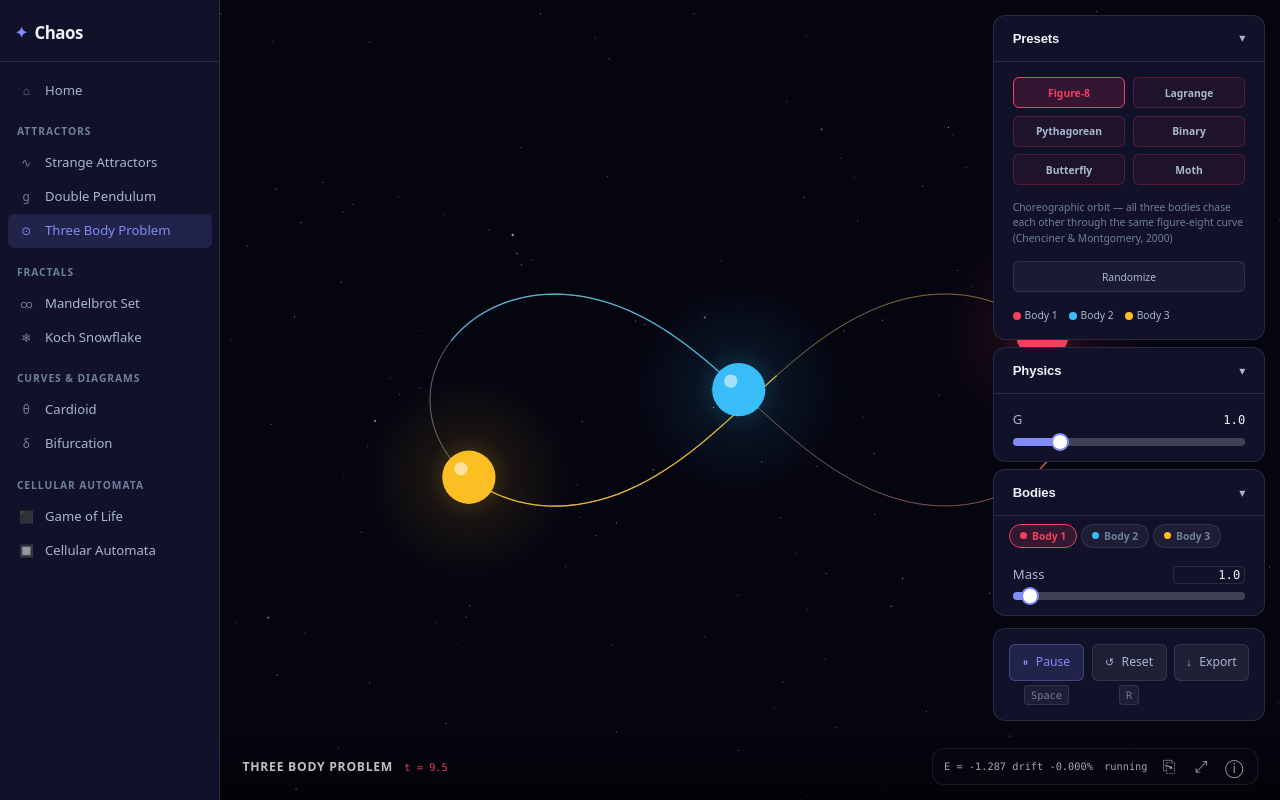
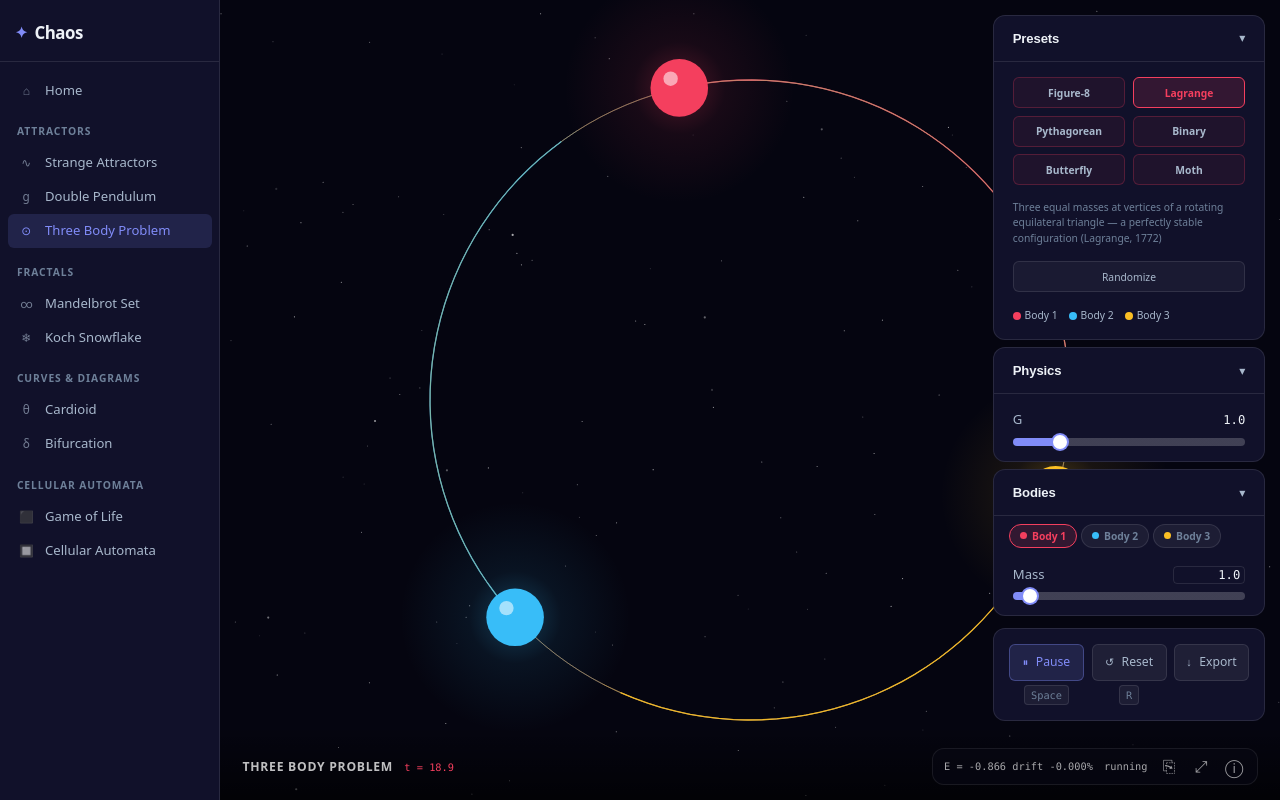
Before and after one commit to atleaarrestad/Chaos, a React (Vite) app: page /three-body in a window 1280 px wide. Built offline with nearby package versions, Linux system fonts and the light colour scheme.

Commit message:
make lagrange default preset

```diff
--- a/src/pages/ThreeBody/ThreeBody.tsx
+++ b/src/pages/ThreeBody/ThreeBody.tsx
@@ -188,7 +188,7 @@ interface LiveParams {
 
 export default function ThreeBody() {
   const [searchParams] = useSearchParams();
-  const initialPreset = Math.round(getNumParam(searchParams, 'p', 0));
+  const initialPreset = Math.round(getNumParam(searchParams, 'p', 1));
   const validPreset = initialPreset >= 0 && initialPreset < PRESETS.length ? initialPreset : 0;
 
   const [running,      setRunning]      = useState(true);
```
